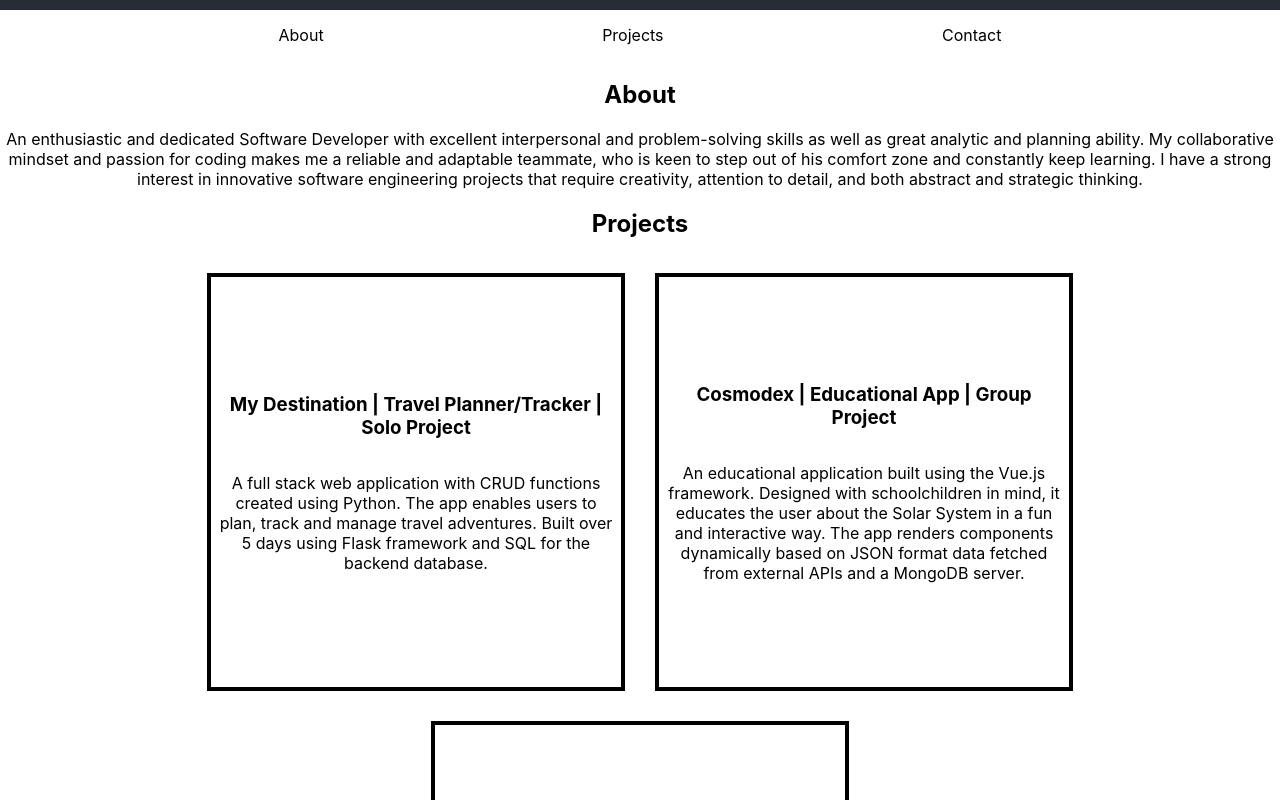
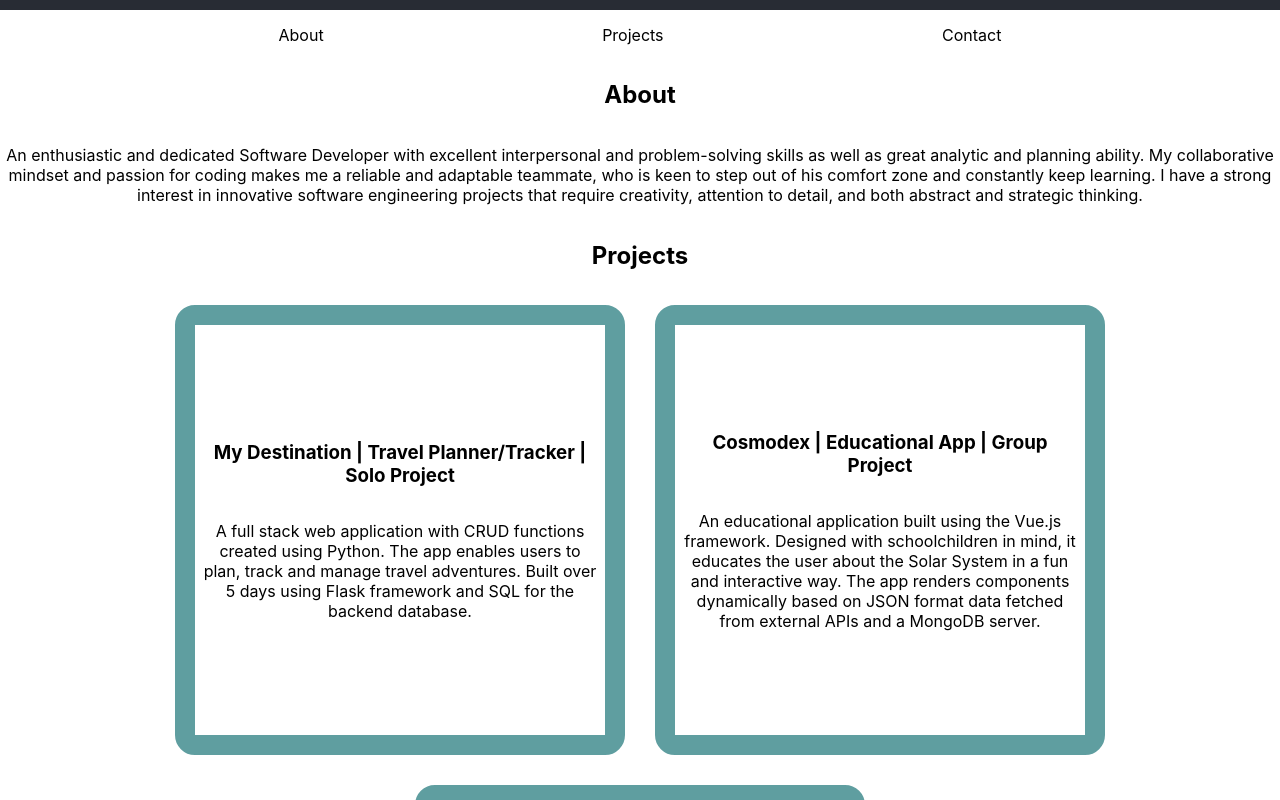
Before and after one commit to morival/Portfolio, a React (Create React App) app: page / in a window 1280 px wide. Shown: the part 740-1540 px from the top of the page. Built offline with nearby package versions, Linux system fonts and the light colour scheme.

Commit message:
testing project containers

```diff
--- a/src/App.css
+++ b/src/App.css
@@ -18,13 +18,6 @@
   margin: 20px;
 }
 
-.project-container {
-  margin: 15px;
-  padding: 5px;
-  border: solid black 4px;
-  max-width: 400px;
-  height: 400px;
-}
 
 @media screen and (min-width: 960px) {
   .container {
--- a/src/App.js
+++ b/src/App.js
@@ -3,7 +3,7 @@ import Nav from './components/Nav';
 import Home from './components/Home';
 import About from './components/About';
 import Projects from './components/Projects';
-import Building from './components/Building';
+// import Building from './components/Building';
 import Contact from './components/Contact';
 import Footer from './components/Footer';
 
--- a/src/components/About.js
+++ b/src/components/About.js
@@ -7,11 +7,15 @@ function About() {
             <h2>
                 About
             </h2>
-            <p>An enthusiastic and dedicated Software Developer with excellent interpersonal and problem-solving skills as well as great analytic and planning ability.
-                My collaborative mindset and passion for coding makes me a reliable and adaptable teammate, who is keen to step out of his comfort zone and constantly keep learning.
-                I have a strong interest in innovative software engineering projects that require creativity, attention to detail, and both abstract and strategic thinking.
-</p>
-
+            <div className="flex">
+                <div>
+                    <p>An enthusiastic and dedicated Software Developer with excellent interpersonal and problem-solving skills as well as great analytic and planning ability.
+                        My collaborative mindset and passion for coding makes me a reliable and adaptable teammate, who is keen to step out of his comfort zone and constantly keep learning.
+                        I have a strong interest in innovative software engineering projects that require creativity, attention to detail, and both abstract and strategic thinking.
+                    </p>
+                </div>
+                <div></div>
+            </div>
         </section>
     )
 }
--- a/src/components/Projects.js
+++ b/src/components/Projects.js
@@ -1,4 +1,5 @@
 import React from "react";
+import './project.css';
 
 function Projects() {
 
--- /dev/null
+++ b/src/components/project.css
@@ -0,0 +1,9 @@
+
+.project-container {
+    margin: 15px;
+    padding: 5px;
+    border: solid cadetblue 20px;
+    border-radius: 20px;
+    max-width: 400px;
+    height: 400px;
+  }
```
